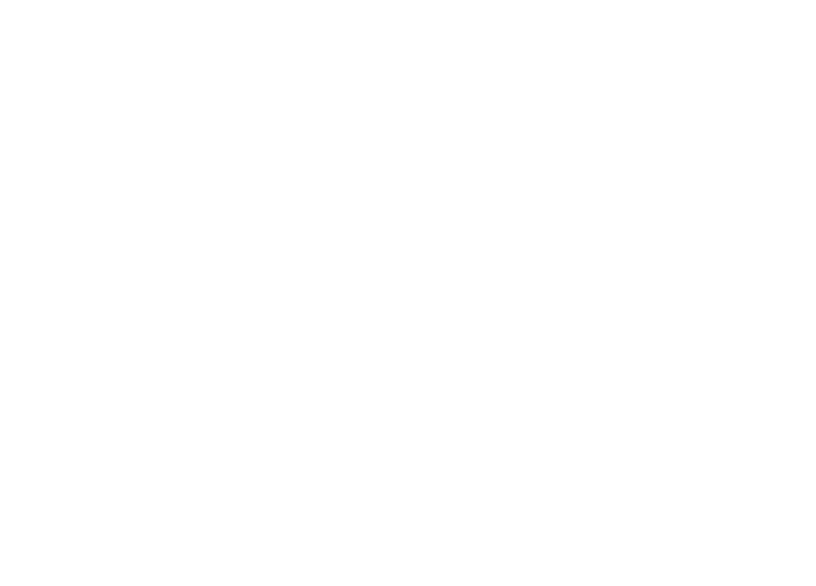
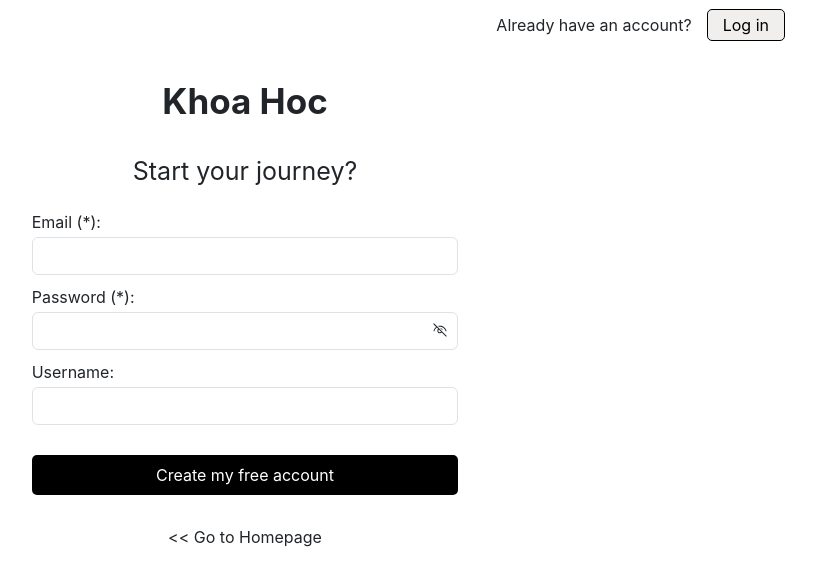
Before and after one commit to tranphu69/demo, a React (Create React App) app: page /register in a window 1280 px wide. Before the commit this address had no page. Shown: the top 586 px of the page, without its empty margins (395-1211 px from the left). Built offline with nearby package versions, Linux system fonts and the light colour scheme.

Commit message:
video 72

```diff
--- a/src/Layout.js
+++ b/src/Layout.js
@@ -8,6 +8,7 @@
 import App from './App';
 import {ToastContainer} from 'react-toastify';
 import 'react-toastify/dist/ReactToastify.css';
+import Register from './components/Auth/Register';
 
 const Layout = (props) => {
     return(
@@ -22,6 +23,7 @@
                     <Route path="manager-users" element={<ManagerUser/>}/>
                 </Route>
                 <Route path="/login" element={<Login/>}/>
+                <Route path='/register' element={<Register/>}/>
             </Routes>
             <ToastContainer
                 position="top-center"
--- a/src/components/Auth/Login.js
+++ b/src/components/Auth/Login.js
@@ -9,13 +9,31 @@
     const [password, setPassword] = useState("");
     const navigate = useNavigate();
 
+    const validateEmail = (email) => {
+        return String(email)
+          .toLowerCase()
+          .match(
+            /^(([^<>()[\]\\.,;:\s@"]+(\.[^<>()[\]\\.,;:\s@"]+)*)|.(".+"))@((\[[0-9]{1,3}\.[0-9]{1,3}\.[0-9]{1,3}\.[0-9]{1,3}\])|(([a-zA-Z\-0-9]+\.)+[a-zA-Z]{2,}))$/
+          );
+      };
+
     const handleLogin = async() => {
         //validate
+        const isValidateEmail = validateEmail(email);
+        if(!isValidateEmail){
+            toast.error('Invalid email')
+            return;
+        }
+        if(!password){
+            toast.error('Invalid password')
+            return;
+        }
 
         //submit apis
         let res = await postLogin(email, password);
         if(res && +res.EC === 0){
             toast.success(res.EM);
+            navigate("/");
           }
           if(res && +res.EC !== 0){
             toast.error(res.EM);
@@ -26,7 +44,7 @@
         <div className='login-container'>
             <div className='header'>
                 <span>Don't have an account yet?</span>
-                <button>Sign up</button>
+                <button onClick={() => {navigate('/register')}}>Sign up</button>
             </div>
             <div className='title col-4 mx-auto'>
                 Khoa Hoc
--- /dev/null
+++ b/src/components/Auth/Register.js
@@ -0,0 +1,90 @@
+import { useState } from 'react';
+import {useNavigate} from 'react-router-dom';
+import { postRegister } from '../../services/apiService';
+import {toast} from 'react-toastify';
+import './Register.scss';
+import { VscEye, VscEyeClosed} from "react-icons/vsc";
+
+const Register = () => {
+    const [email, setEmail] = useState("");
+    const [password, setPassword] = useState("");
+    const [username, setUsername] = useState("");
+    const [isShowPassword, setIsShowPassword] = useState(false);
+    const navigate = useNavigate();
+
+    const validateEmail = (email) => {
+        return String(email)
+          .toLowerCase()
+          .match(
+            /^(([^<>()[\]\\.,;:\s@"]+(\.[^<>()[\]\\.,;:\s@"]+)*)|.(".+"))@((\[[0-9]{1,3}\.[0-9]{1,3}\.[0-9]{1,3}\.[0-9]{1,3}\])|(([a-zA-Z\-0-9]+\.)+[a-zA-Z]{2,}))$/
+          );
+      };
+
+
+    const handleRegister = async () => {
+        const isValidateEmail = validateEmail(email);
+        if(!isValidateEmail){
+            toast.error('Invalid email')
+            return;
+        }
+        if(!password){
+            toast.error('Invalid password')
+            return;
+        }
+
+        let res = await postRegister(email, password, username);
+        if(res && +res.EC === 0){
+            toast.success(res.EM);
+            navigate("/login");
+        }
+        if(res && +res.EC !== 0){
+            toast.error(res.EM);
+        }
+    }
+
+    return(
+        <div className='register-container'>
+            <div className='header-register'>
+                <span> Already have an account? </span>
+                <button onClick={() => {navigate('/login')}}>Log in</button>
+            </div>
+            <div className='title-register col-4 mx-auto'>
+                Khoa Hoc
+            </div>
+            <div className='welcome-register col-4 mx-auto'>
+                Start your journey?
+            </div>
+            <div className='content-register col-4 mx-auto'>
+                <div className='form-group'>
+                    <label>Email (*): </label>
+                    <input type='text' className='form-control' value={email} onChange={(event) => {setEmail(event.target.value)}} required/>
+                </div>
+                <div className='form-group pass-group'>
+                    <label>Password (*): </label>
+                    <input type={isShowPassword ? "text" : "password"} className='form-control' value={password} onChange={(event) => {setPassword(event.target.value)}} required/>
+                    {isShowPassword ?
+                        <span className='icons-eye' onClick={() => setIsShowPassword(false)}>
+                            <VscEye/>
+                        </span>
+                        :
+                        <span className='icons-eye' onClick={() => setIsShowPassword(true)}>
+                            <VscEyeClosed/>
+                        </span>
+                    }
+                </div>
+                <div className='form-group'>
+                    <label>Username: </label>
+                    <input type='text' className='form-control' value={username} onChange={(event) => {setUsername(event.target.value)}}/>
+                </div>
+                <div>
+                    <button className='btn-submit' onClick={() => handleRegister()}>Create my free account</button>
+                </div>
+                <div className='text-center'>
+                    <span className='back' onClick={() => {navigate('/')}}> &#60;&#60; Go to Homepage</span>
+                </div>
+            </div>
+        </div>
+    )
+}
+
+export default Register;
--- /dev/null
+++ b/src/components/Auth/Register.scss
@@ -0,0 +1,60 @@
+.register-container{
+    .header-register{
+        height: 50px;
+        text-align: right;
+        display: flex;
+        align-items: center;
+        justify-content: flex-end;
+        padding: 0 100px;
+        button{
+            border: 1px solid;
+            padding: 3px 15px;
+            margin-left: 15px;
+            border-radius: 5px;
+            background-color: #f1eeee;
+            &:hover{
+                background-color: white;
+            }
+        }
+    }
+    .title-register{
+        text-align: center;
+        font-size: 35px;
+        padding: 25px 0;
+        font-weight: 700;
+    }
+    .welcome-register{
+        text-align: center;
+        font-size: 25px;
+        padding-bottom: 20px;
+    }
+    .content-register{
+        display: flex;
+        flex-direction: column;
+        gap: 10px;
+        input{
+            margin-top: 3px;
+        }
+        button{
+            width: 100%;
+            height: 40px;
+            border: none;
+            border-radius: 5px;
+            margin: 20px 0;
+            color: white;
+            background-color: black;
+        }
+        .back{
+            cursor:pointer;
+        }
+        .pass-group{
+            position: relative;
+            .icons-eye{
+                cursor: pointer;
+                position: absolute;
+                right: 10px;
+                bottom: 10px;
+            }
+        }
+    }
+}
--- a/src/components/Header/Header.js
+++ b/src/components/Header/Header.js
@@ -1,7 +1,6 @@
 import Container from 'react-bootstrap/Container';
 import Nav from 'react-bootstrap/Nav';
 import Navbar from 'react-bootstrap/Navbar';
-import NavDropdown from 'react-bootstrap/NavDropdown';
 import { NavLink, useNavigate } from 'react-router-dom';
 
 const Header = () => {
@@ -22,7 +21,7 @@
           </Nav>
           <Nav>
             <button className='btn-login' onClick={() => {handleLogin()}}>Log in</button>
-            <button className='btn-signup'>Sign up</button>
+            <button className='btn-signup'onClick={() => {navigate("/register")}}>Sign up</button>
           </Nav>
         </Navbar.Collapse>
       </Container>
--- a/src/services/apiService.js
+++ b/src/services/apiService.js
@@ -31,4 +31,7 @@
 const postLogin = (userEmail, userPassword) => {
     return axios.post('api/v1/login', {email: userEmail, password: userPassword})
 }
-export {postCreateNewUser, getAllUsers, putUpdateUser, deleteUser, getUserWithPaginate, postLogin};
+const postRegister = (userEmail, userPassword, userName) => {
+    return axios.post('api/v1/register', {email: userEmail, password: userPassword, username: userName})
+}
+export {postCreateNewUser, getAllUsers, putUpdateUser, deleteUser, getUserWithPaginate, postLogin, postRegister};
```
